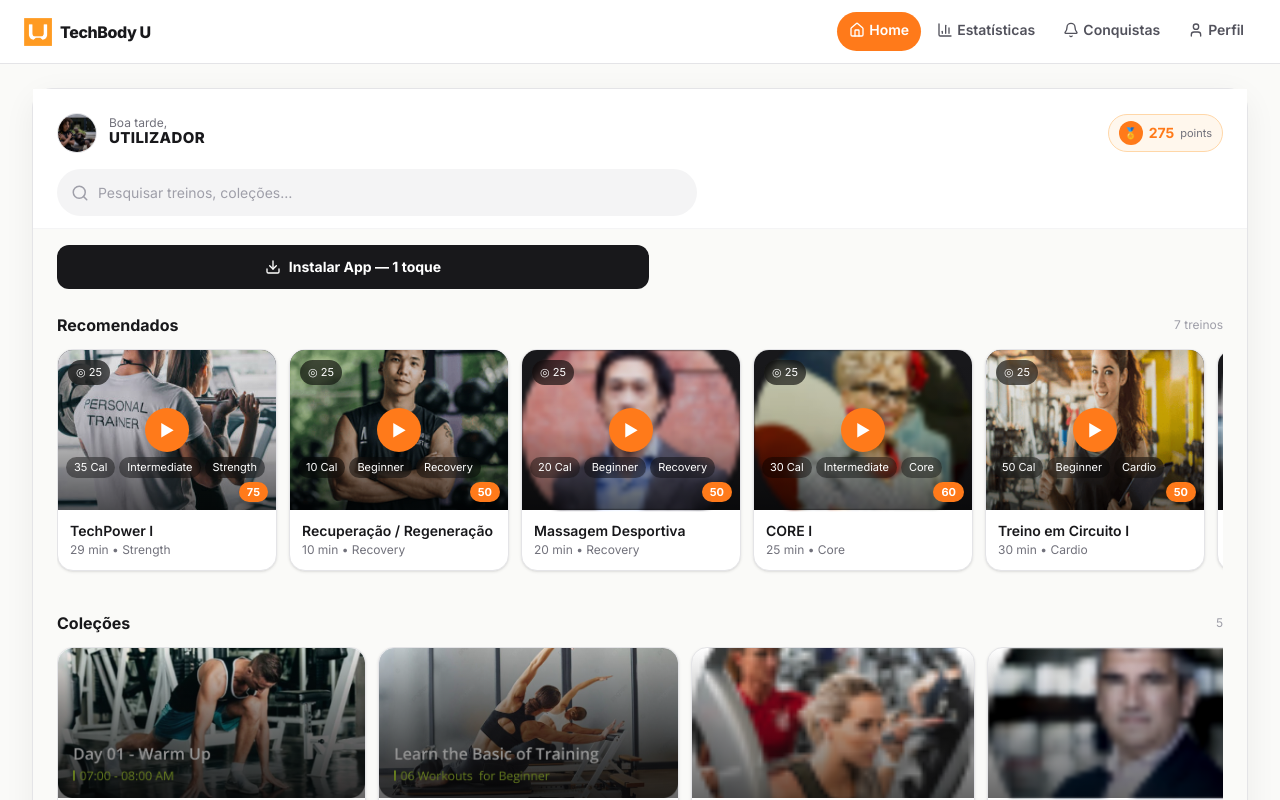
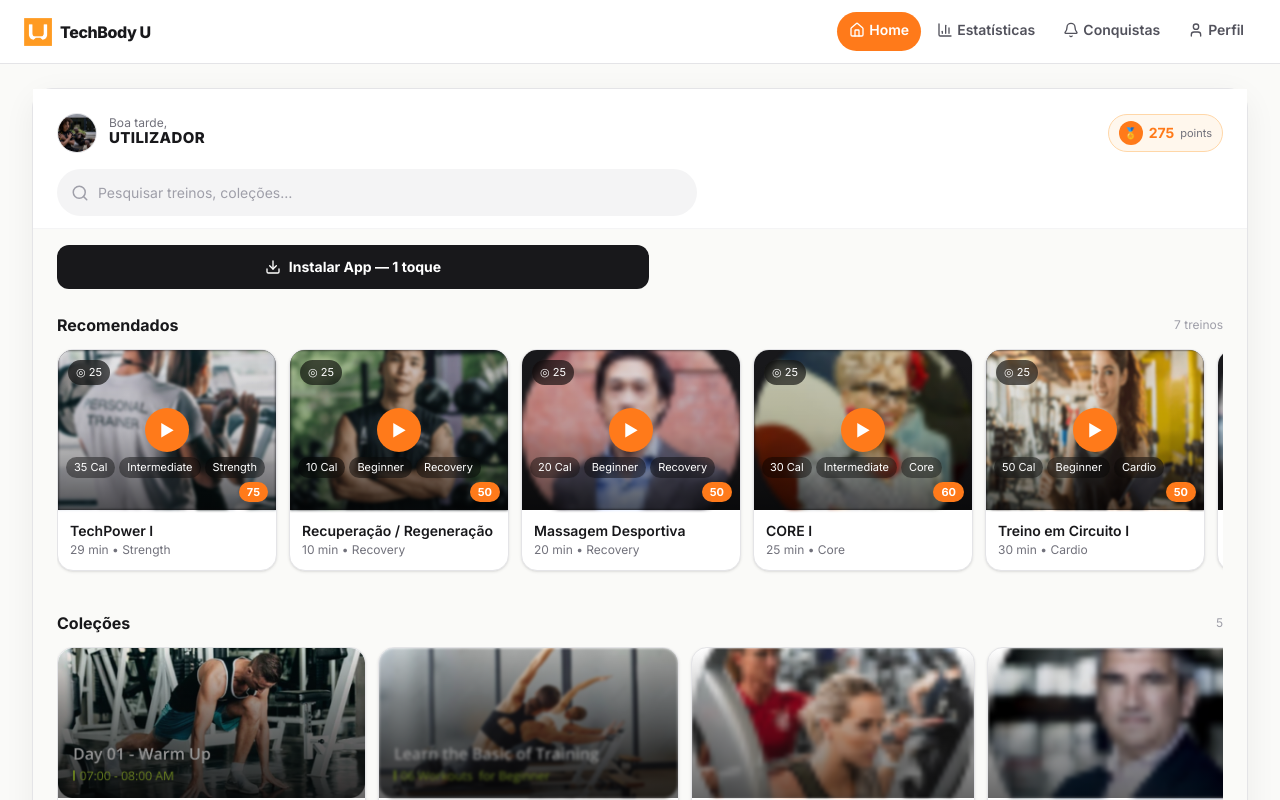
Before and after one commit to gontijolucca-prog/techbodyu-web, a React (Vite) app: page /auth in a window 1280 px wide. Shown: the top 800 px of the page. Built offline with nearby package versions, Linux system fonts and the light colour scheme; sample sign-in values are in the browser's storage.

Commit message:
feat: blur mais suave — c2-5 1.8px, tr 1.2px, b1/start 1.4px para esconder pixelização

```diff
--- a/src/index.css
+++ b/src/index.css
@@ -6,9 +6,19 @@ html, body { background: #FAFAF8; margin:0; height:auto; min-height:100%; overfl
 #root { min-height:100vh; }
 .overflow-x-auto { touch-action: pan-x pan-y; overscroll-behavior-x: contain; -webkit-overflow-scrolling: touch; }
 img[src*="c2.png"], img[src*="c3.png"], img[src*="c4.png"], img[src*="c5.png"] {
-  filter: blur(0.9px) contrast(1.08) saturate(1.04);
+  filter: blur(1.8px) contrast(1.02) saturate(1.02) brightness(1.02);
   image-rendering: auto;
 }
+img[src*="c2.png"].loaded, img[src*="c3.png"].loaded, img[src*="c4.png"].loaded, img[src*="c5.png"].loaded {
+  filter: blur(1.6px) contrast(1.02) saturate(1.02);
+}
 img[src*="tr1.png"], img[src*="tr2.png"], img[src*="tr3.png"], img[src*="tr4.png"], img[src*="tr5.png"], img[src*="tr6.png"] {
-  filter: blur(0.4px) contrast(1.05);
+  filter: blur(1.2px) contrast(1.02) brightness(1.01);
 }
+img[src*="b1.png"], img[src*="start"], img[src*="2.png"], img[src*="3.png"], img[src*="580.png"] {
+  filter: blur(1.4px) contrast(1.02) brightness(1.01);
+  image-rendering: auto;
+}
+.card-img, .recomendados img, .colecao img {
+  image-rendering: auto;
+}
```
